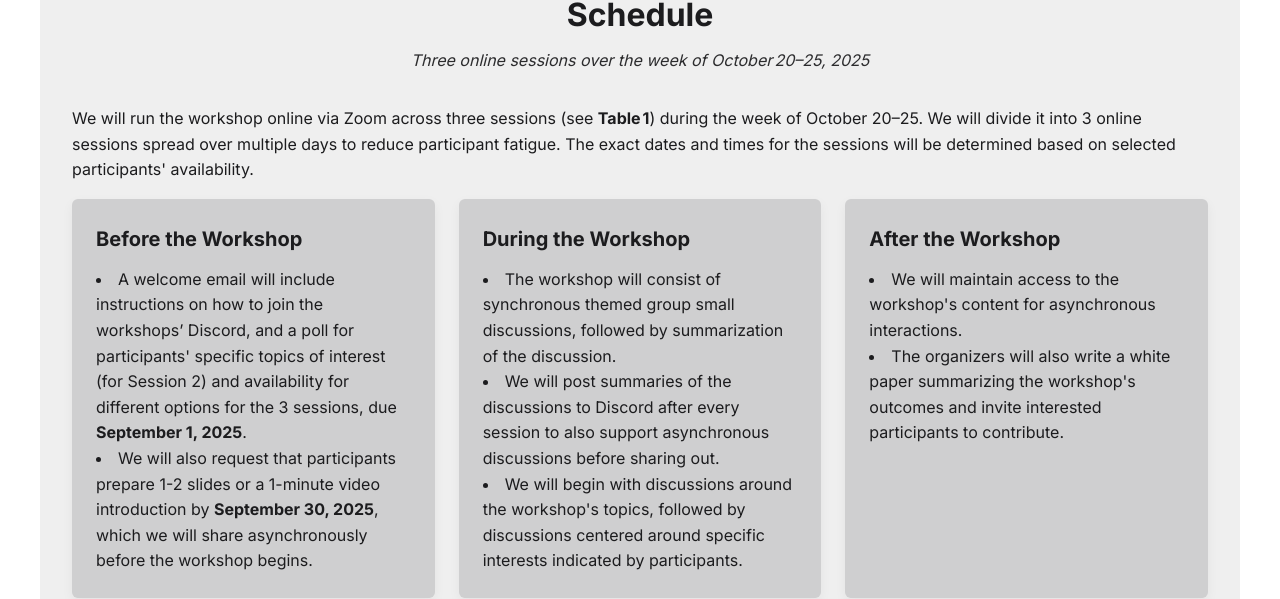
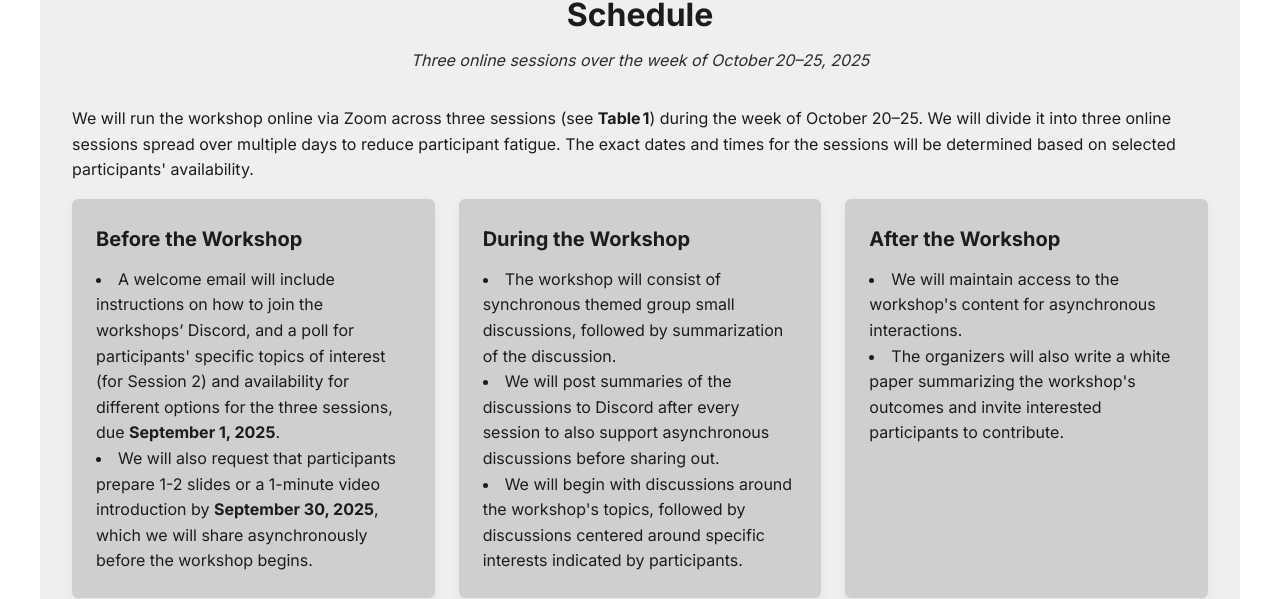
Before and after one commit to assets-recruitment-2025/assets-recruitment-2025.github.io, a Jekyll site: the page built from index.md, in a window 1280 px wide and 900 px high, scrolled down 2442 px. Shown: the part 152-751 px from the top of the window. Built offline with Jekyll 4.4.1, drawn with Linux system fonts in a browser that asks for light colours.

Commit message:
Call for Participation

```diff
--- a/index.md
+++ b/index.md
@@ -117,7 +117,7 @@ permalink: /
 
 <!-- 1) Intro paragraph -->
 <p>
-We will run the workshop online via Zoom across three sessions (see <strong>Table 1</strong>) during the week of October 20–25. We will divide it into 3 online sessions spread over multiple days to reduce participant fatigue. The exact dates and times for the sessions will be determined based on selected participants' availability.
+We will run the workshop online via Zoom across three sessions (see <strong>Table 1</strong>) during the week of October 20–25. We will divide it into three online sessions spread over multiple days to reduce participant fatigue. The exact dates and times for the sessions will be determined based on selected participants' availability.
 </p>
 
   <!-- 2) Phases grid -->
@@ -126,7 +126,7 @@ We will run the workshop online via Zoom across three sessions (see <strong>Tabl
       <h3>Before the Workshop</h3>
       <ul>
         <li>
-          A welcome email will include instructions on how to join the workshops’ Discord, and a poll for participants' specific topics of interest (for Session 2) and availability for different options for the 3 sessions, due <strong>September 1, 2025</strong>.
+          A welcome email will include instructions on how to join the workshops’ Discord, and a poll for participants' specific topics of interest (for Session 2) and availability for different options for the three sessions, due <strong>September 1, 2025</strong>.
         </li>
         <li>
           We will also request that participants prepare 1-2 slides or a 1-minute video introduction by <strong>September 30, 2025</strong>, which we will share asynchronously before the workshop begins.
```
